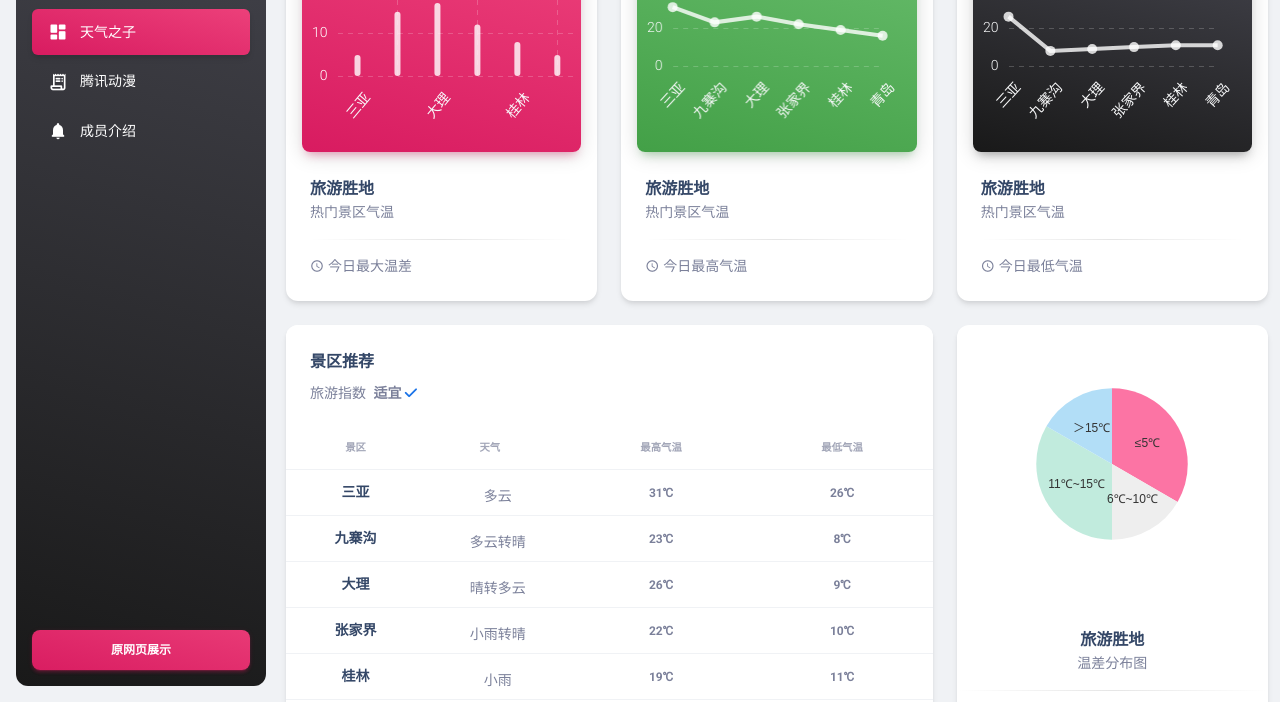
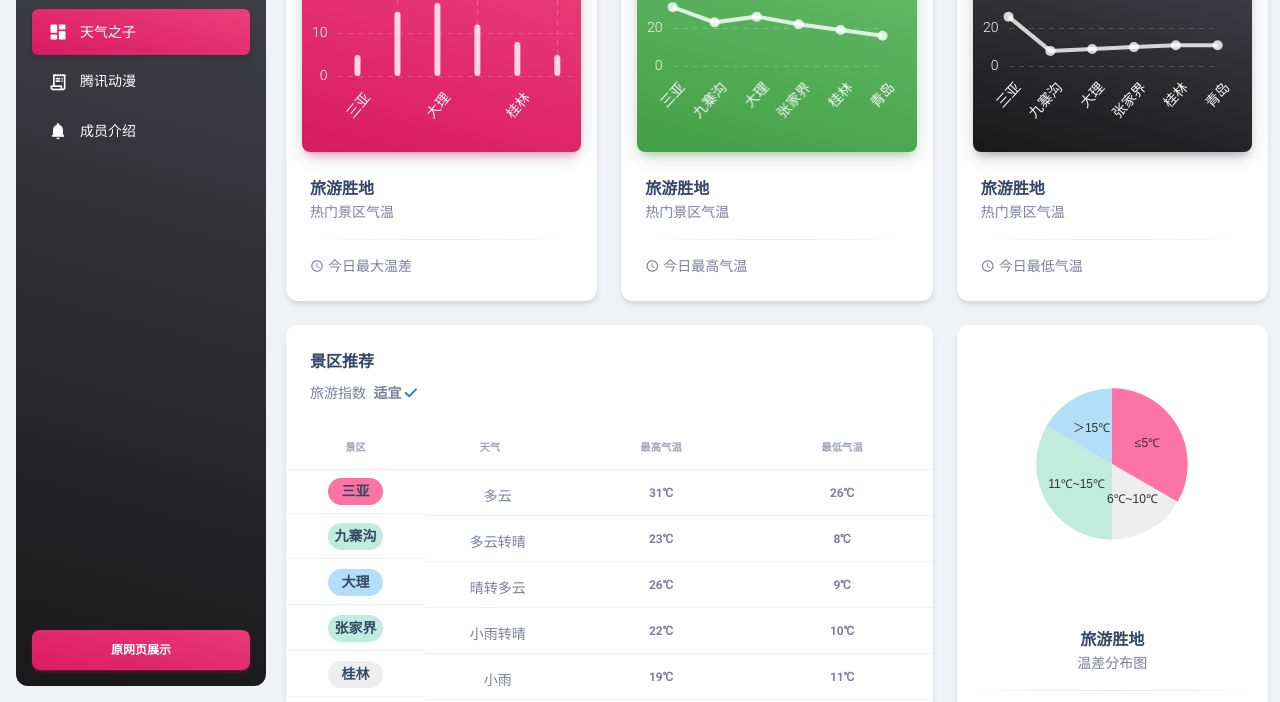
Before and after one commit to cccat-best/Front-end-data-visualization, a website: page pages/weather.html in a window 1280 px wide. Shown: the part 98-800 px from the top of the page. Drawn offline with nearby package versions, Linux system fonts and the light colour scheme.

Commit message:
删除无用注释

```diff
--- a/pages/weather.html
+++ b/pages/weather.html
@@ -138,11 +138,6 @@
                       height="170"
                     ></canvas>
                   </div>
-                  <!-- <div
-                    id="chart-bars"
-                    class="chart-canvas"
-                    style="height: 270px; width: 100%"
-                  ></div> -->
                 </div>
               </div>
               <div class="card-body">
@@ -171,11 +166,6 @@
                       height="170"
                     ></canvas>
                   </div>
-                  <!-- <div
-                    id="chart-line"
-                    class="chart-canvas"
-                    style="height: 270px; width: 100%"
-                  ></div> -->
                 </div>
               </div>
               <div class="card-body">
@@ -262,8 +252,13 @@
                     </thead>
                     <tbody>
                       <tr>
-                        <td class="align-middle text-center text-sm">
-                          <h6 class="mb-0 text-sm">三亚</h6>
+                        <td class="align-middle text-center text-sm addTd">
+                          <h6
+                            class="mb-0 text-sm addTag"
+                            style="background-color: #fc74a4"
+                          >
+                            三亚
+                          </h6>
                         </td>
                         <td class="align-middle text-center text-sm">
                           <div class="avatar-group mt-2">多云</div>
@@ -276,8 +271,13 @@
                         </td>
                       </tr>
                       <tr>
-                        <td class="align-middle text-center text-sm">
-                          <h6 class="mb-0 text-sm">九寨沟</h6>
+                        <td class="align-middle text-center text-sm addTd">
+                          <h6
+                            class="mb-0 text-sm addTag"
+                            style="background-color: #c1ebdd"
+                          >
+                            九寨沟
+                          </h6>
                         </td>
                         <td class="align-middle text-center text-sm">
                           <div class="avatar-group mt-2">多云转晴</div>
@@ -290,8 +290,13 @@
                         </td>
                       </tr>
                       <tr>
-                        <td class="align-middle text-center text-sm">
-                          <h6 class="mb-0 text-sm">大理</h6>
+                        <td class="align-middle text-center text-sm addTd">
+                          <h6
+                            class="mb-0 text-sm addTag"
+                            style="background-color: #b2def7"
+                          >
+                            大理
+                          </h6>
                         </td>
                         <td class="align-middle text-center text-sm">
                           <div class="avatar-group mt-2">晴转多云</div>
@@ -304,8 +309,13 @@
                         </td>
                       </tr>
                       <tr>
-                        <td class="align-middle text-center text-sm">
-                          <h6 class="mb-0 text-sm">张家界</h6>
+                        <td class="align-middle text-center text-sm addTd">
+                          <h6
+                            class="mb-0 text-sm addTag"
+                            style="background-color: #c1ebdd"
+                          >
+                            张家界
+                          </h6>
                         </td>
                         <td class="align-middle text-center text-sm">
                           <div class="avatar-group mt-2">小雨转晴</div>
@@ -318,8 +328,13 @@
                         </td>
                       </tr>
                       <tr>
-                        <td class="align-middle text-center text-sm">
-                          <h6 class="mb-0 text-sm">桂林</h6>
+                        <td class="align-middle text-center text-sm addTd">
+                          <h6
+                            class="mb-0 text-sm addTag"
+                            style="background-color: #eeeeee"
+                          >
+                            桂林
+                          </h6>
                         </td>
                         <td class="align-middle text-center text-sm">
                           <div class="avatar-group mt-2">小雨</div>
@@ -332,8 +347,13 @@
                         </td>
                       </tr>
                       <tr>
-                        <td class="align-middle text-center text-sm">
-                          <h6 class="mb-0 text-sm">青岛</h6>
+                        <td class="align-middle text-center text-sm addTd">
+                          <h6
+                            class="mb-0 text-sm addTag"
+                            style="background-color: #fc74a4"
+                          >
+                            青岛
+                          </h6>
                         </td>
                         <td class="align-middle text-center text-sm">
                           <div class="avatar-group mt-2">多云</div>
@@ -745,5 +765,16 @@
         },
       });
     </script>
+    <style>
+      .addTd {
+        display: flex;
+        justify-content: center;
+      }
+      .addTag {
+        width: 45%;
+        border-radius: 25px;
+        padding: 3px;
+      }
+    </style>
   </body>
 </html>
```
Also changed, not shown: pages/animation.html (+0 -33 lines).
